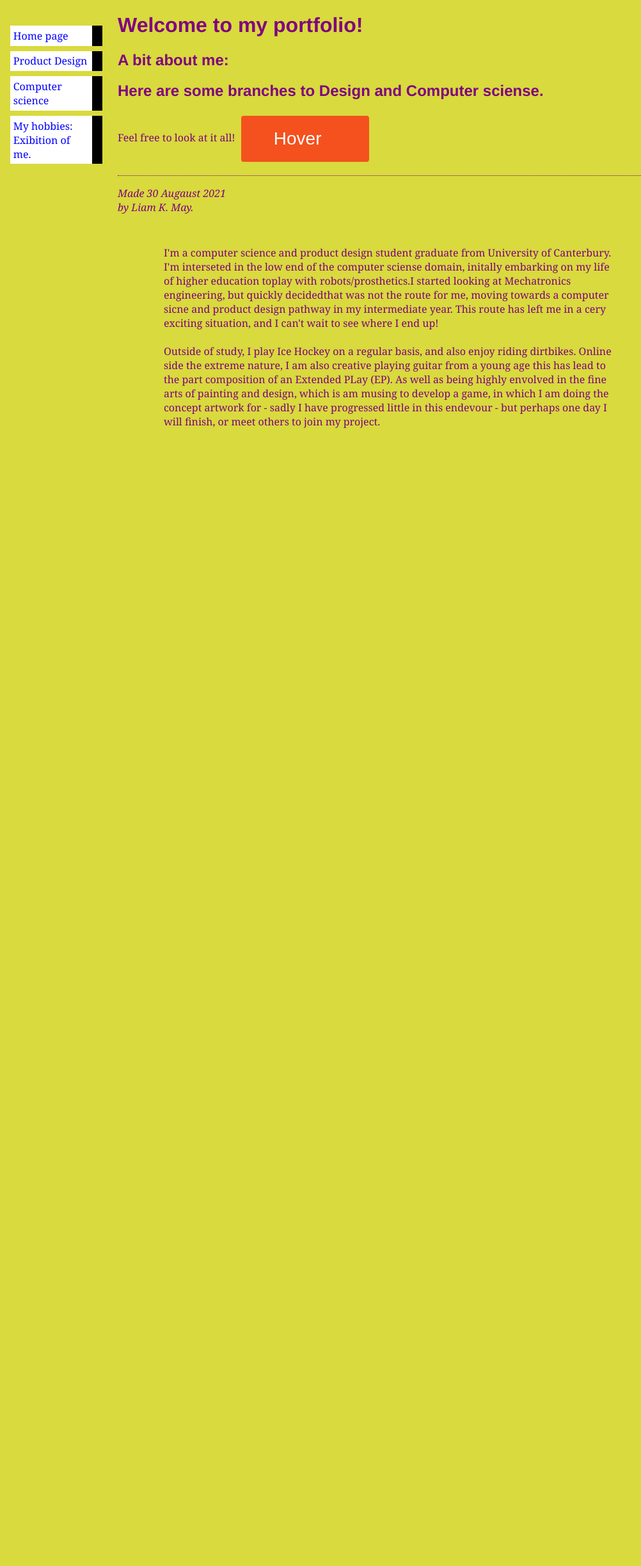
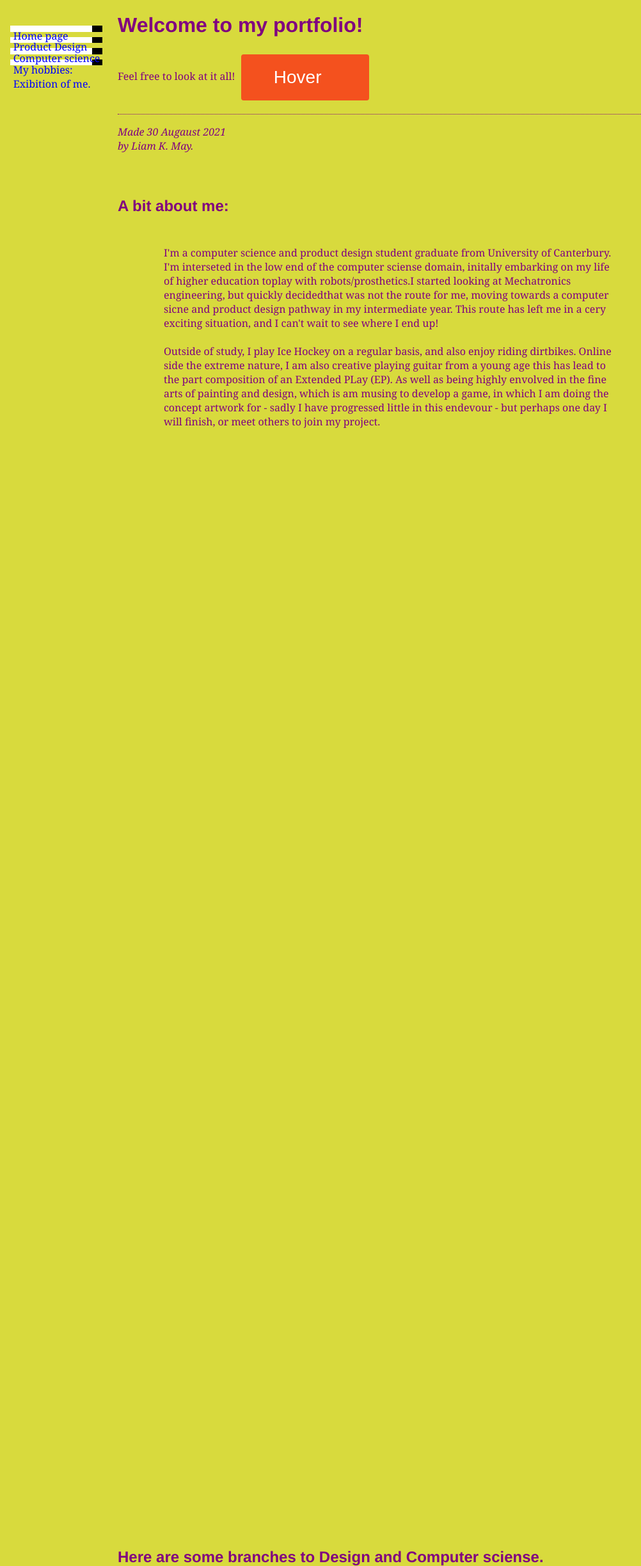
Before and after one commit to TheTriangleTrippa/Portfolio, a Jekyll site: the page built from index.html, in a window 1280 px wide. Shown: the whole page at 64% size, without its empty margins (0-1002 px from the left). Built offline with Jekyll 4.4.1, drawn with Linux system fonts in a browser that asks for light colours; before the commit the page ends 900 px from its top, so only the background shows below that.

Commit message:
Update stylesheet.css

```diff
--- a/assets/css/stylesheet.css
+++ b/assets/css/stylesheet.css
@@ -36,12 +36,14 @@ body {
 
 
   h2.about_me {
+        position: absolute;
     font-family: Helvetica, Geneva, Arial,
           SunSans-Regular, serif;
  top: 12em;}
 
 
   h2.exploration {
+        position: absolute;
     font-family: Helvetica, Geneva, Arial,
           SunSans-Regular, serif;
        top: 100em;
@@ -55,6 +57,7 @@ body {
     }
 
   ul.navbar a {
+        position: absolute;
     text-decoration: none }
   a:link {
     color: blue }
```
